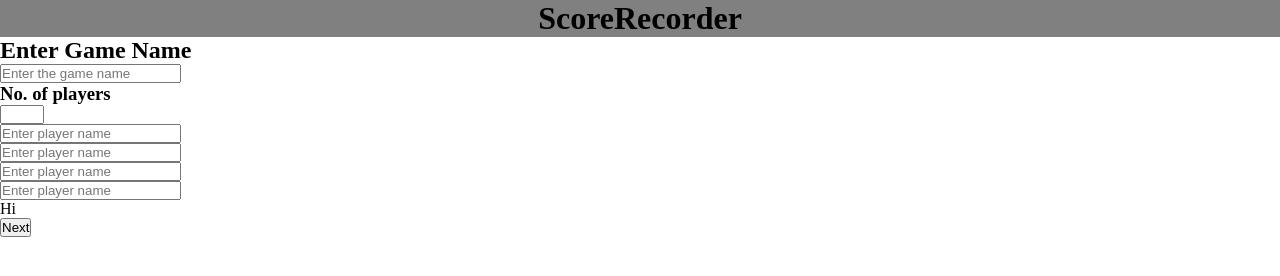
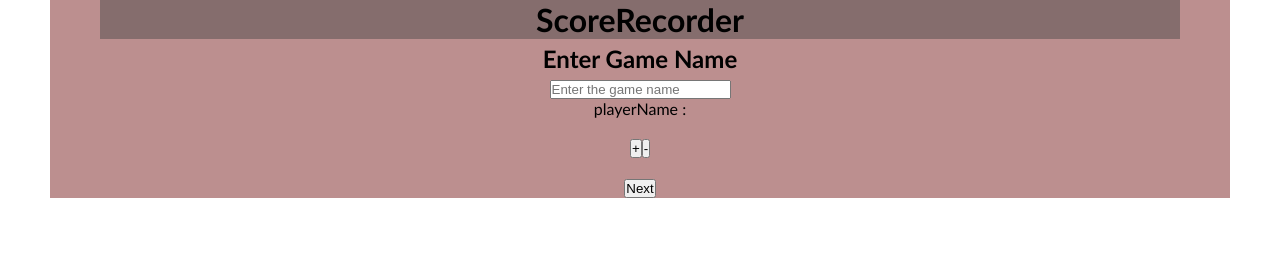
Before and after one commit to FACG4/score-recorder, a React app: page / in a window 1280 px wide. Built offline with nearby package versions, Linux system fonts and the light colour scheme.

Commit message:
addplayer

```diff
--- a/package.json
+++ b/package.json
@@ -5,12 +5,15 @@
   "dependencies": {
     "react": "^16.4.1",
     "react-dom": "^16.4.1",
-    "react-scripts": "1.1.4"
+    "react-scripts": "1.1.4",
+    "wepback": "^1.0.0"
   },
   "scripts": {
+    "wepback": "^1.0.0",
     "start": "react-scripts start",
     "build": "react-scripts build",
     "test": "react-scripts test --env=jsdom",
     "eject": "react-scripts eject"
+
   }
 }
--- a/src/Components/AllPlayers/index.js
+++ b/src/Components/AllPlayers/index.js
@@ -1,4 +1,5 @@
 import React, { Component } from 'react';
+// import contact from './AllPlayers';
 
 import './style.css';
 
@@ -6,17 +7,23 @@ class AllPlayers extends Component {
   render() {
     return (
       <div>
-        <h3>No. of players</h3>
-        <input type="number" min="2" max="8"/>
+
+        {/* <input type="number" min="2" max="8"/> */}
+
         <ul>
-          <li><input type="text" placeholder="Enter player name"/></li>
-          <li><input type="text" placeholder="Enter player name"/></li>
-          <li><input type="text" placeholder="Enter player name"/></li>
-          <li><input type="text" placeholder="Enter player name"/></li>
+          {/* {this.props.contact.map((contact)=>{
+          return<Contact contact={contact} Key={
+            contact.id}/>
+          }
+         )}
+      */}
         </ul>
       </div>
+
     )
-  }
+
+
+    }
 }
 
 export default AllPlayers;
--- a/src/Components/App.js
+++ b/src/Components/App.js
@@ -2,28 +2,87 @@ import React, { Component } from 'react';
 
 import Header from './Header';
 import GameName from './GameName';
-import AllPlayers from './AllPlayers';
-import ScoreTable from './ScoresTable';
 
 class App extends Component {
-  state = {
+  constructor(props){
+    super(props);
+    this.state = {
     gameName: '',
     numberOfPlayers: 0,
-    numberOfPlayers:[],
-    selectedId: 0
+    players:[],
+    selectedId: 0,
+    playerName: ''
+
   }
+  this.handeleDecrement = this.handeleDecrement.bind(this);
+  this.handeleIncrement = this.handeleIncrement.bind(this);
+  this.handleInputChange = this.handleInputChange.bind(this)
+  this.handleGameNameChange = this.handleGameNameChange.bind(this)
+  this.handleSubmit = this.handleSubmit.bind(this)
+}
+handleGameNameChange = (event)=>{
+  event.preventDefault()
+  this.setState({
+   gameName:event.target.value
+  })
+}
+
+handleInputChange = (event)=>{
+  event.preventDefault()
+  this.setState({
+   playerName:event.target.value
+  })
+}
+handeleIncrement(){
+  this.setState({
+    numberOfPlayers:this.state.numberOfPlayers +1
+
+  })
+}
+handeleDecrement(){
+  this.setState({
+    numberOfPlayers:this.state.numberOfPlayers -1
+  })
+
+}
+handleSubmit = (event)=>{
+  event.preventDefault()
+  const data = this.state
+  console.log(JSON.stringify(data))
+
+}
 
   render() {
+    const { numberOfPlayers } = this.state;
+    const numberOfInputs = [];
+    for (let i=0; i<numberOfPlayers; i++) {
+      numberOfInputs.push(
+        <p>
+          <input type="text"  placeholder='Enter Player Name' name ='playerName' onChange={this.handleInputChange} />
+        </p>
+      )
+    }
     return (
       <div className="App">
+
         <Header />
-        <GameName />
-        <AllPlayers />
-        <ScoreTable />
-        <button>Next</button>
+        <div>
+        <h2>Enter Game Name</h2>
+        <input type="text" placeholder="Enter the game name" name='gameName' onChange={this.handleGameNameChange}/>
+      </div>
+        <p> playerName : {this.players}</p>
+        <br></br>
+        <form onSubmit = {this.handleSubmit} />
+        {numberOfInputs}
+       <div>
+         <button  className = "onclick" onClick={this.handeleIncrement}>+</button>
+         <button className = "onclick" onClick={this.handeleDecrement}>-</button>
+       </div>
+       <br></br>
+        <p><button onClick= {this.handleSubmit} >Next</button></p>
+
       </div>
     );
   }
 }
-
-export default App;
+  export default App;
--- a/src/Components/GameName/index.js
+++ b/src/Components/GameName/index.js
@@ -7,7 +7,7 @@ class GameName extends Component {
   render() {
     return (
       <div>
-        <h2>Enter Game Name</h2>
+        <h2 className='gameName'>Enter Game Name</h2>
         <input type="text" placeholder="Enter the game name"/>
       </div>
     )
--- a/src/Components/GameName/style.css
+++ b/src/Components/GameName/style.css
@@ -0,0 +1,15 @@
+div{
+    text-align: center;
+    background-color: rosybrown;
+    margin-left: 50px;
+    margin-right:50px;
+font-family: 'Trebuchet MS', 'Lucida Sans Unicode', 'Lucida Grande', 'Lucida Sans', Arial, sans-serif;
+
+}
+h2{
+    background-color: rosybrown;
+    margin-bottom: 5px;
+    margin-left: 0px;
+    margin-right: 0px;
+
+}
--- a/src/Components/Header/style.css
+++ b/src/Components/Header/style.css
@@ -4,6 +4,11 @@
 }
 
 .header {
-  background: grey;
+  background-color: #856D6D ;
   text-align: center;
+  margin-bottom: 5px;
+  font-color:white;
+
+
+
 }
--- a/src/Components/ScoresTable/index.js
+++ b/src/Components/ScoresTable/index.js
@@ -7,7 +7,6 @@ class ScoreTable extends Component {
   render() {
     return (
       <div>
-        Hi
       </div>
     )
   }
--- a/src/Components/styel.css
+++ b/src/Components/styel.css
@@ -0,0 +1,10 @@
+input{
+    margin-bottom: 5px;
+    margin-top: 5px;
+    }
+    button{
+        background-color: #856D6D;
+    }
+    .onclick{
+        background-color: blue;
+    }
```
Also changed, not shown: 1 other file.
